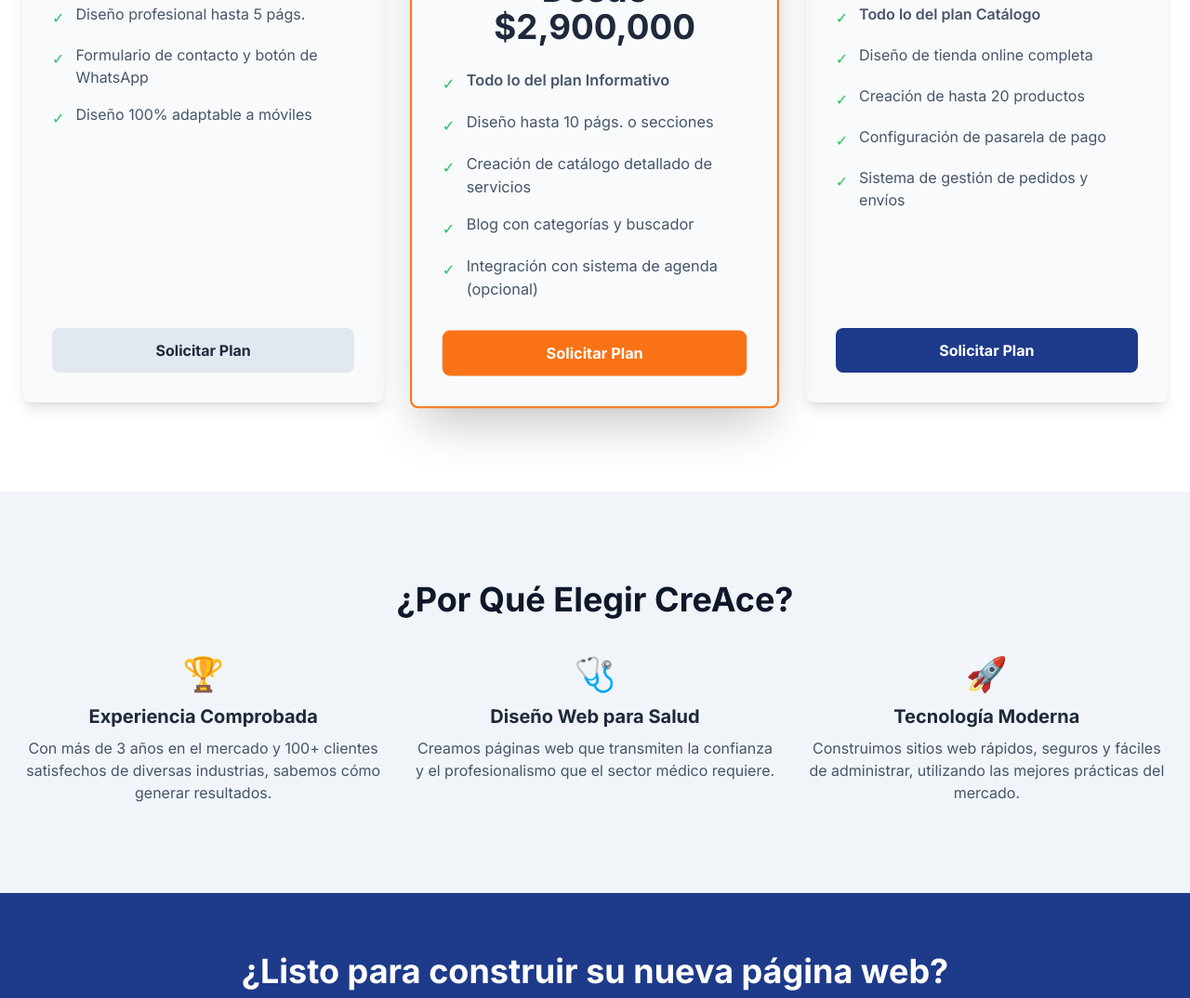
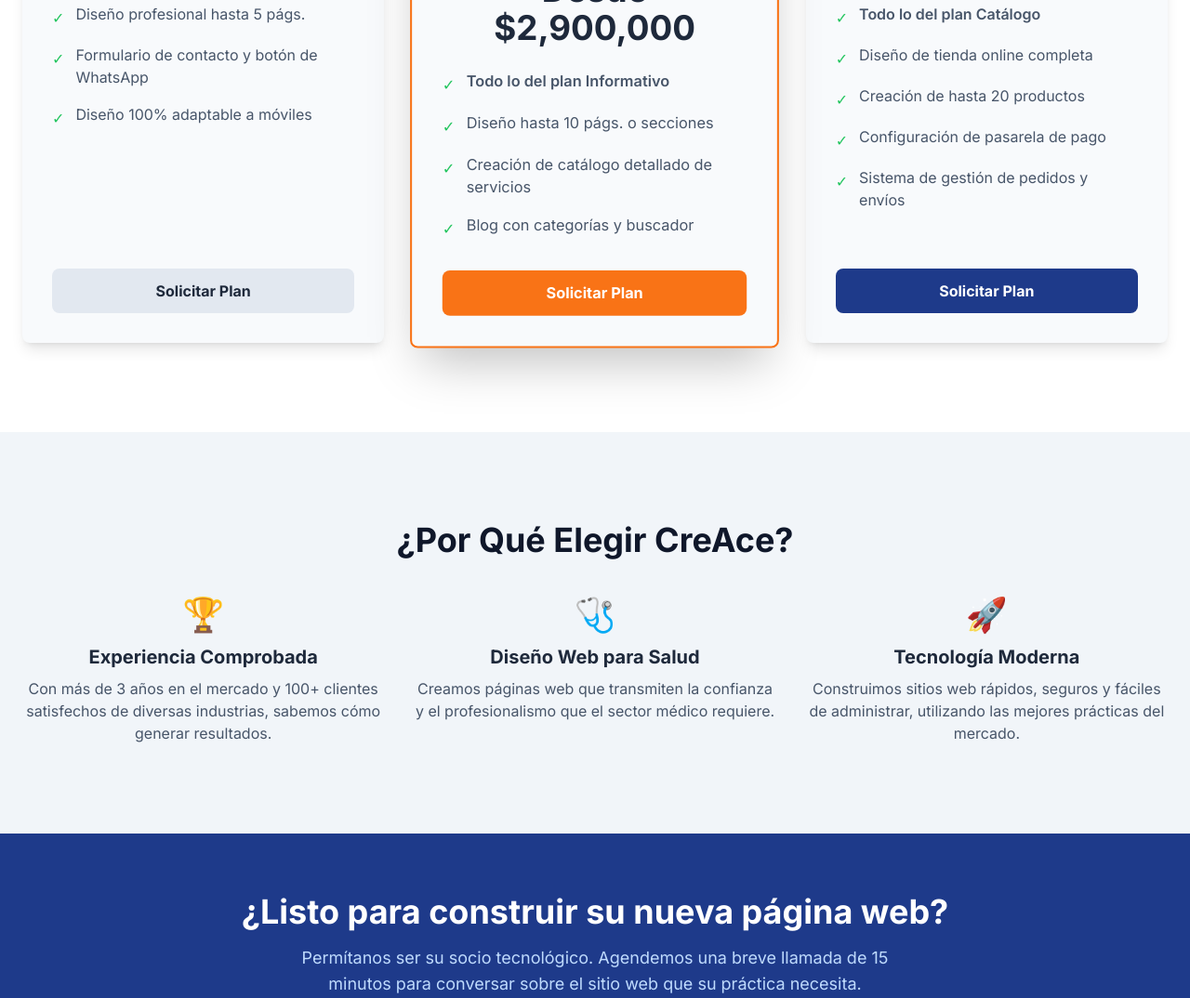
Before and after one commit to Project-pty/InsightCare, a plain HTML site: page index.html in a window 1280 px wide. Shown: the part 2394-3468 px from the top of the page at 93% size. Drawn offline with nearby package versions, Linux system fonts and the light colour scheme.

Commit message:
Update index.html

```diff
--- a/index.html
+++ b/index.html
@@ -163,7 +163,6 @@
                             <li class="flex items-start"><span class="text-green-500 mr-3 mt-1">✓</span>Diseño hasta 10 págs. o secciones</li>
                             <li class="flex items-start"><span class="text-green-500 mr-3 mt-1">✓</span>Creación de catálogo detallado de servicios</li>
                             <li class="flex items-start"><span class="text-green-500 mr-3 mt-1">✓</span>Blog con categorías y buscador</li>
-                            <li class="flex items-start"><span class="text-green-500 mr-3 mt-1">✓</span>Integración con sistema de agenda (opcional)</li>
                         </ul>
                          <a href="#contacto" class="bg-orange-500 text-white text-center font-bold py-3 px-6 rounded-lg w-full mt-auto hover:bg-orange-600 transition-colors">Solicitar Plan</a>
                     </div>
```
